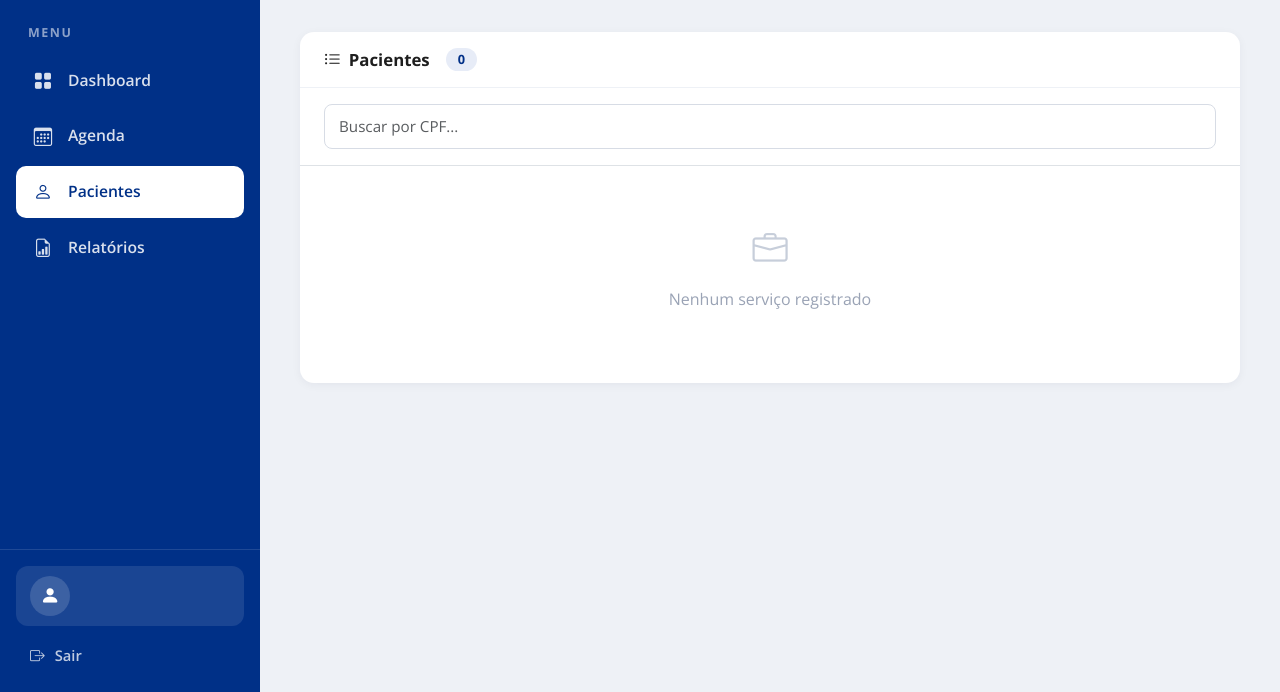
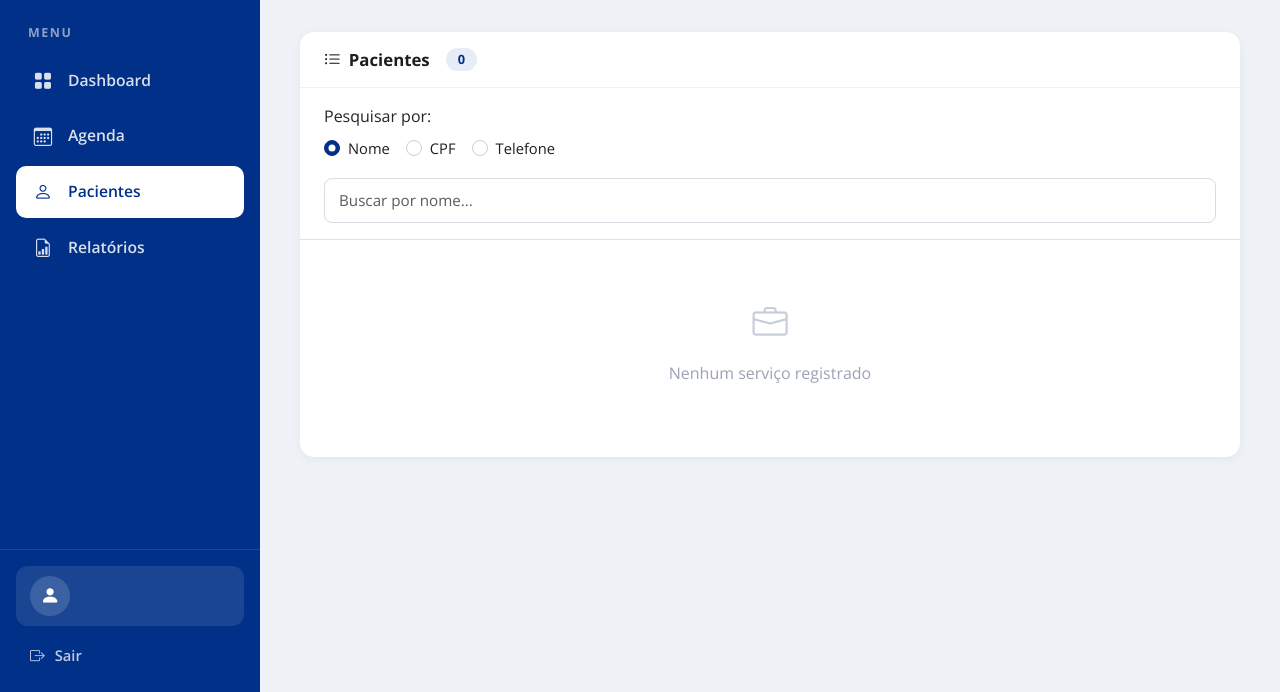
Before and after one commit to jvsobroza/Plataforma-Agendamento-Odontologico, a Laravel app: page /pacientes in a window 1280 px wide. Shown: the part 108-800 px from the top of the page. Run offline with Laravel 12, Linux system fonts and the light colour scheme; the visitor is signed in with stand-in values (Sample User, id 1); data that the repository does not hold is empty; parts of the project's set-up code (start-up, migrations or seed data) failed here and were passed over.

Commit message:
feat(paciente): Adicionando filtro de pesquisa por nome e telefone

```diff
--- a/resources/views/pacientes/index.blade.php
+++ b/resources/views/pacientes/index.blade.php
@@ -26,7 +26,24 @@
     </div>
 
     <div class="card-body border-bottom px-4 py-3">
-        <input type="text" id="buscarCPF" class="form-control" placeholder="Buscar por CPF..." maxlength="14">
+        <fieldset class="mb-3">
+            <legend class="fs-6 mb-2">Pesquisar por:</legend>
+            <div class="d-flex flex-wrap gap-3">
+                <div class="form-check">
+                    <input class="form-check-input" type="radio" name="tipoBuscaPaciente" id="buscarPorNome" value="nome" checked>
+                    <label class="form-check-label" for="buscarPorNome">Nome</label>
+                </div>
+                <div class="form-check">
+                    <input class="form-check-input" type="radio" name="tipoBuscaPaciente" id="buscarPorCpf" value="cpf">
+                    <label class="form-check-label" for="buscarPorCpf">CPF</label>
+                </div>
+                <div class="form-check">
+                    <input class="form-check-input" type="radio" name="tipoBuscaPaciente" id="buscarPorTelefone" value="telefone">
+                    <label class="form-check-label" for="buscarPorTelefone">Telefone</label>
+                </div>
+            </div>
+        </fieldset>
+        <input type="search" id="buscarPaciente" class="form-control" placeholder="Buscar por nome...">
     </div>
 
     <div class="card-body p-0">
@@ -99,17 +116,47 @@
 </div>
 
 <script>
-    const campoBusca = document.getElementById('buscarCPF');
+    const campoBusca = document.getElementById('buscarPaciente');
     const todasAsLinhas = document.querySelectorAll('tbody tr');
-    campoBusca.addEventListener('keyup', function() {
-        const textoBuscado = this.value;
+    const opcoesBusca = document.querySelectorAll('input[name="tipoBuscaPaciente"]');
+    const tiposBusca = {
+        nome: {
+            coluna: 2,
+            placeholder: 'Buscar por nome...'
+        },
+        cpf: {
+            coluna: 3,
+            placeholder: 'Buscar por CPF...'
+        },
+        telefone: {
+            coluna: 5,
+            placeholder: 'Buscar por telefone...'
+        }
+    };
+    const textoMinusculo = texto => texto.toLocaleLowerCase('pt-BR');
+
+    const filtrarPacientes = () => {
+        const tipoBusca = document.querySelector('input[name="tipoBuscaPaciente"]:checked').value;
+        const consulta = campoBusca.value.trim();
+        const textoBuscado = tipoBusca == 'nome' ?
+            textoMinusculo(consulta) :
+            consulta.replace(/\D/g, '');
         todasAsLinhas.forEach(linha => {
-            const cpfDaLinha = linha.querySelector('td:nth-child(3)').textContent; //pega conteúdo terceira coluna
-            if (cpfDaLinha.includes(textoBuscado)) {
-                linha.style.display = '';
-            } else {
-                linha.style.display = 'none';
-            }
+            const valorPaciente = linha.querySelector(`td:nth-child(${tiposBusca[tipoBusca].coluna})`).textContent;
+            const valorNormalizado = tipoBusca =='nome' ?
+                textoMinusculo(valorPaciente) :
+                valorPaciente.replace(/\D/g, '');//se for número ou cpf remove tudo, se não deixa o nome em minúscula
+            const corresponde = consulta == '' ||
+                (textoBuscado != '' && valorNormalizado.includes(textoBuscado));
+
+            linha.style.display = corresponde ? '' : 'none';
+        });
+    };
+    campoBusca.addEventListener('input', filtrarPacientes);
+    opcoesBusca.forEach(opcao => {
+        opcao.addEventListener('change', function() {
+            campoBusca.placeholder = tiposBusca[this.value].placeholder;
+            filtrarPacientes();
         });
     });
 </script>
```
